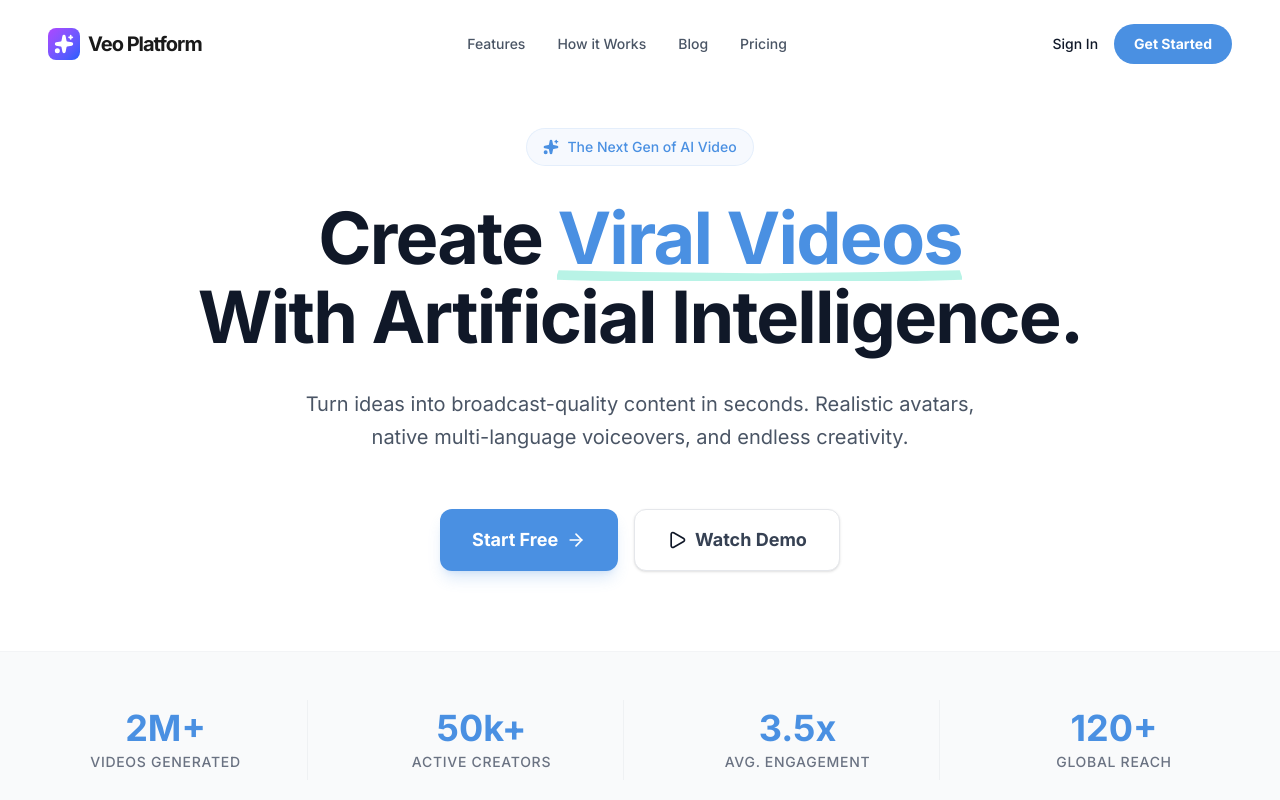
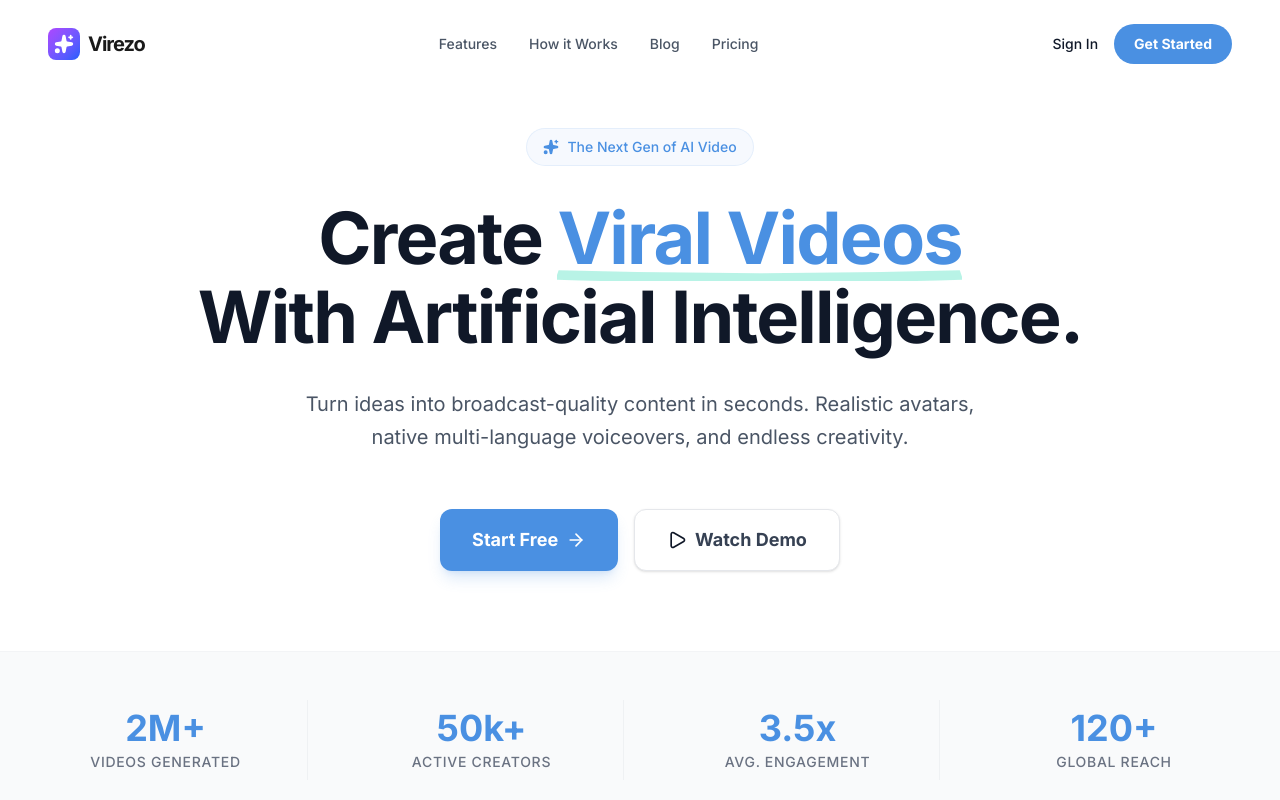
Before and after one commit to mohamedziro-coder/veo3-platform, a Next.js app: page / in a window 1280 px wide. Shown: the top 800 px of the page. Built offline with nearby package versions, Linux system fonts and the light colour scheme.

Commit message:
Refactor: Update branding to Virezo

```diff
--- a/src/app/api/auth/register/route.ts
+++ b/src/app/api/auth/register/route.ts
@@ -44,12 +44,12 @@ export async function POST(req: NextRequest) {
         }
 
         await resend.emails.send({
-            from: 'Veo 3 <noreply@onlinetooladvisor.com>', // Verified domain
+            from: 'Virezo <noreply@onlinetooladvisor.com>', // Verified domain
             to: email,
-            subject: 'Your Verification Code - Veo 3',
+            subject: 'Your Verification Code - Virezo',
             html: `
                 <div style="font-family: sans-serif; max-width: 600px; margin: 0 auto;">
-                    <h1>Welcome to Veo 3, ${name}!</h1>
+                    <h1>Welcome to Virezo, ${name}!</h1>
                     <p>Use the following code to verify your account:</p>
                     <div style="background: #f4f4f4; padding: 20px; text-align: center; border-radius: 8px; margin: 20px 0;">
                         <span style="font-size: 32px; letter-spacing: 5px; font-weight: bold; color: #333;">${token}</span>
--- a/src/app/blogs/page.tsx
+++ b/src/app/blogs/page.tsx
@@ -22,7 +22,7 @@ export default async function BlogsPage() {
                         Latest Updates
                     </h1>
                     <p className="text-gray-500 text-lg max-w-2xl mx-auto">
-                        Discover the latest news, tutorials, and updates from the Veo 3 team.
+                        Discover the latest news, tutorials, and updates from the Virezo team.
                     </p>
                 </div>
 
@@ -59,7 +59,7 @@ export default async function BlogsPage() {
                                         </span>
                                         {/* <span className="flex items-center gap-1">
                                             <User className="w-3 h-3" />
-                                            Veo Team
+                                            Virezo Team
                                         </span> */}
                                     </div>
                                     <h2 className="text-xl font-bold text-gray-900 mb-2 group-hover:text-purple-600 transition-colors line-clamp-2">
--- a/src/app/dashboard/page.tsx
+++ b/src/app/dashboard/page.tsx
@@ -136,7 +136,7 @@ export default function Dashboard() {
     const tools = [
         {
             title: "Video Generator",
-            desc: "Transform images into cinematic videos using Veo 3.0 AI.",
+            desc: "Transform images into cinematic videos using Virezo AI.",
             href: "/video",
             icon: Video,
             color: "purple"
--- a/src/app/login/page.tsx
+++ b/src/app/login/page.tsx
@@ -72,7 +72,7 @@ export default function LoginPage() {
                             Welcome <span className="text-primary">Back.</span>
                         </h1>
                         <p className="text-lg text-gray-500 leading-relaxed mb-8">
-                            Continue your journey with Veo Platform. Your next masterpiece is waiting to be created.
+                            Continue your journey with Virezo. Your next masterpiece is waiting to be created.
                         </p>
 
                         <div className="p-6 rounded-2xl bg-white border border-gray-100 shadow-sm backdrop-blur-sm">
@@ -111,7 +111,7 @@ export default function LoginPage() {
                             <div className="w-10 h-10 rounded-xl bg-gradient-to-br from-primary to-blue-500 flex items-center justify-center shadow-lg shadow-primary/20">
                                 <Sparkles className="w-5 h-5 text-white" />
                             </div>
-                            <span className="text-2xl">Veo Platform</span>
+                            <span className="text-2xl">Virezo</span>
                         </div>
                     </motion.div>
 
--- a/src/app/pricing/page.tsx
+++ b/src/app/pricing/page.tsx
@@ -83,7 +83,7 @@ export default function PricingPage() {
                         Simple, Transparent Pricing
                     </h1>
                     <p className="text-xl text-gray-500 max-w-2xl mx-auto leading-relaxed">
-                        Choose the plan that fits your creative needs. Unlock the full potential of Veo 3.0.
+                        Choose the plan that fits your creative needs. Unlock the full potential of Virezo.
                     </p>
                 </div>
 
--- a/src/app/signup/page.tsx
+++ b/src/app/signup/page.tsx
@@ -77,7 +77,7 @@ export default function SignupPage() {
                             Create the <span className="text-primary">Impossible.</span>
                         </h1>
                         <p className="text-lg text-gray-500 leading-relaxed mb-8">
-                            Join Veo Platform to access state-of-the-art AI generation tools.
+                            Join Virezo to access state-of-the-art AI generation tools.
                             Turn your imagination into reality with a single click.
                         </p>
 
@@ -115,7 +115,7 @@ export default function SignupPage() {
                             <div className="w-10 h-10 rounded-xl bg-gradient-to-br from-primary to-secondary flex items-center justify-center shadow-lg shadow-primary/20">
                                 <Sparkles className="w-5 h-5 text-white" />
                             </div>
-                            <span className="text-2xl">Veo Platform</span>
+                            <span className="text-2xl">Virezo</span>
                         </div>
                     </motion.div>
 
--- a/src/app/video/page.tsx
+++ b/src/app/video/page.tsx
@@ -288,7 +288,7 @@ export default function VideoPage() {
                 <motion.div variants={itemVariants} className="text-center space-y-4">
                     <div className="inline-flex items-center gap-2 px-3 py-1 rounded-full bg-white border border-gray-200 backdrop-blur-md text-xs font-medium text-purple-600 shadow-sm">
                         <Sparkles className="w-3 h-3" />
-                        <span>Powered by Veo 3.0</span>
+                        <span>Powered by Virezo AI</span>
                     </div>
                     <h1 className="text-5xl md:text-7xl font-bold tracking-tighter text-gray-900">
                         Product Video Ad
--- a/src/components/Navigation.tsx
+++ b/src/components/Navigation.tsx
@@ -169,7 +169,7 @@ export default function Navigation() {
                         <div className="w-8 h-8 rounded-lg bg-gradient-to-br from-purple-500 to-blue-600 flex items-center justify-center text-white">
                             <Sparkles className="w-5 h-5 fill-white" />
                         </div>
-                        <span>Veo Platform</span>
+                        <span>Virezo</span>
                     </div>
 
                     {/* Desktop Menu */}
```
